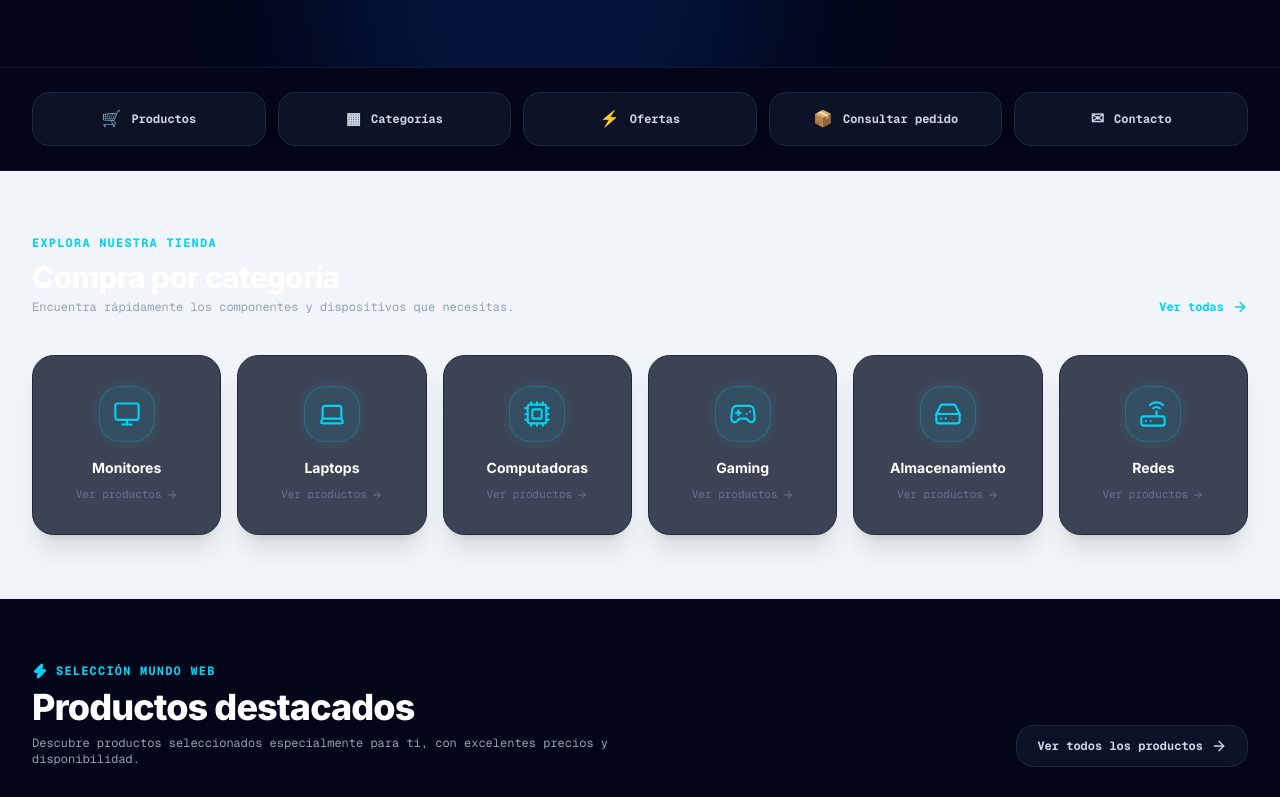
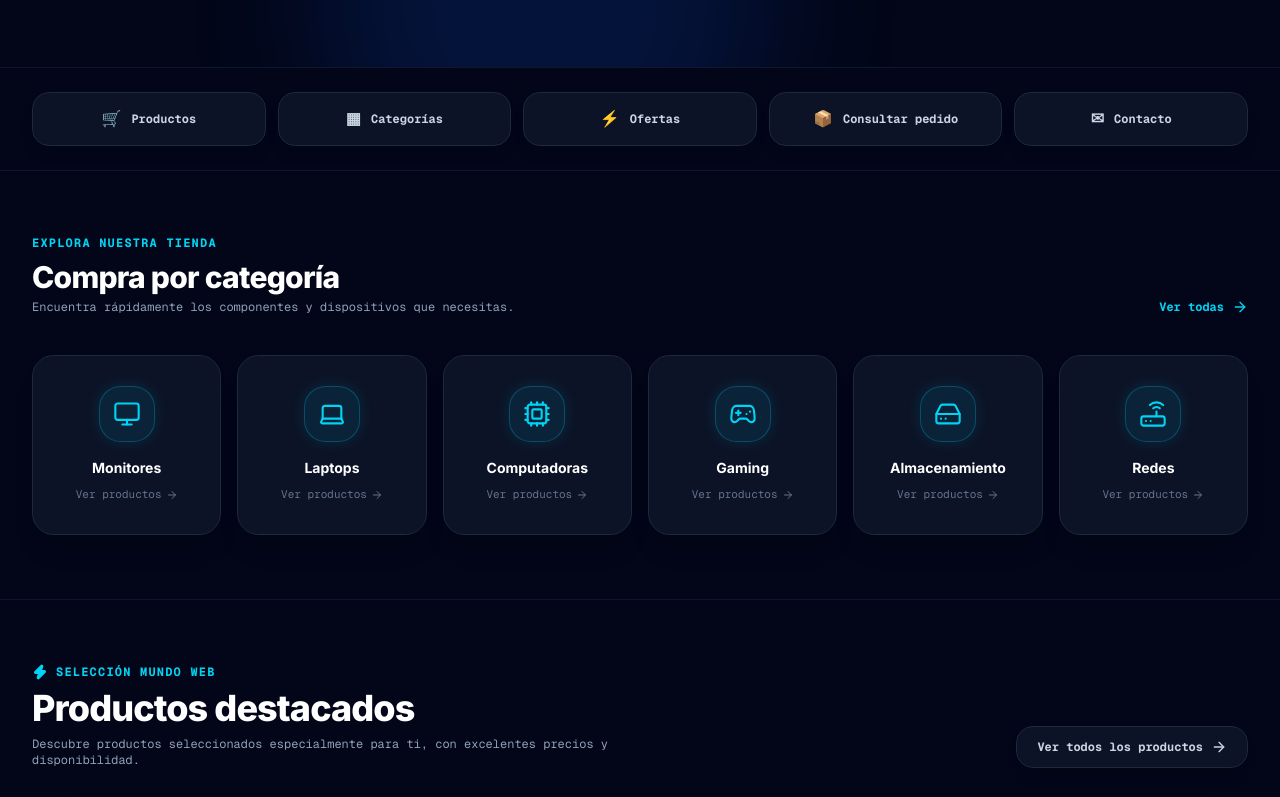
Before and after one commit to rossnelartigas-dot/mundo-web, a Next.js app: page / in a window 1280 px wide. Shown: the part 708-1505 px from the top of the page. Built offline with nearby package versions, Linux system fonts and the light colour scheme; no server answers; the database is empty.

Commit message:
Actualizar Categories.tsx

```diff
--- a/src/components/Categories.tsx
+++ b/src/components/Categories.tsx
@@ -38,7 +38,8 @@ const categories = [
 
 export default function Categories() {
   return (
-    <section className="mx-auto max-w-7xl px-6 py-16 lg:px-8 text-slate-100">
+    <section className="border-b border-slate-900 bg-slate-950 text-slate-100">
+      <div className="mx-auto max-w-7xl px-6 py-16 lg:px-8">
         {/* ENCABEZADO DE LA SECCIÓN */}
         <div className="mb-10 flex flex-col gap-3 sm:flex-row sm:items-end sm:justify-between">
           <div>
@@ -170,6 +171,7 @@ export default function Categories() {
             );
           })}
         </div>
+      </div>
     </section>
   );
 }
```
Lines whose indentation alone changed are shown as unchanged.
